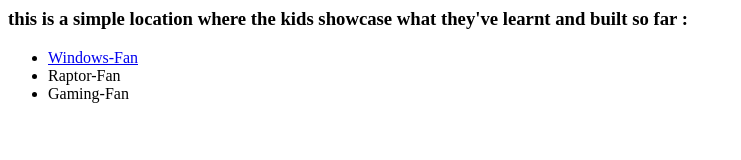
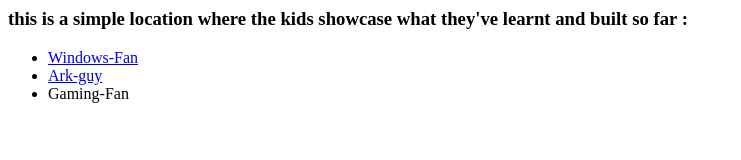
Before and after one commit to neilPintoGitHub/neilPintoGitHub.github.io, a plain HTML site: page index.html in a window 1280 px wide. Shown: the whole page, without its empty margins (0-741 px from the left). Drawn offline with Linux system fonts and the light colour scheme.

Commit message:
Update index.html

```diff
--- a/index.html
+++ b/index.html
@@ -7,7 +7,7 @@
   <h3>this is a simple location where the kids showcase what they've learnt and built so far :</h3>
   <ul>
     <li><a href="win-fan/index.html">Windows-Fan</a>
-    <li>Raptor-Fan
+    <li><a href="ark-guy/index.html">Ark-guy</a>
     <li>Gaming-Fan
   </ul>
 </body>
```
